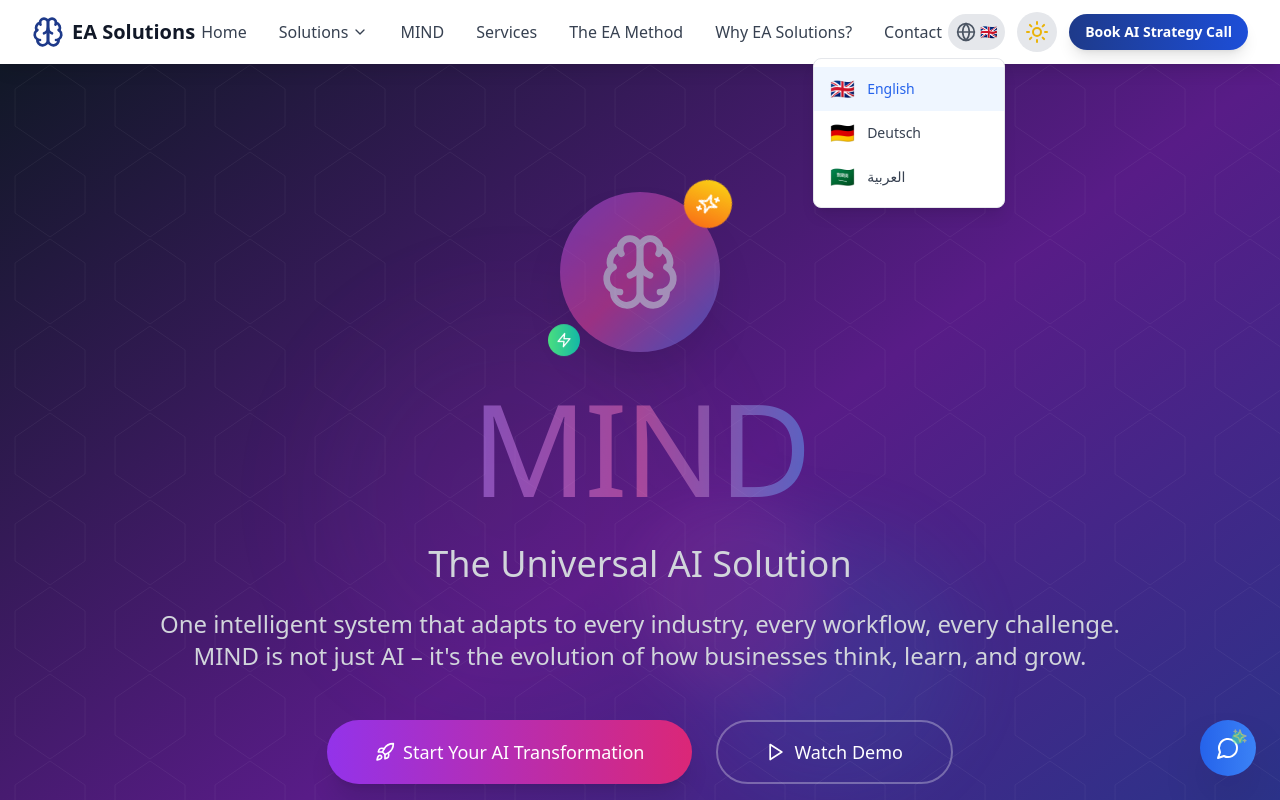
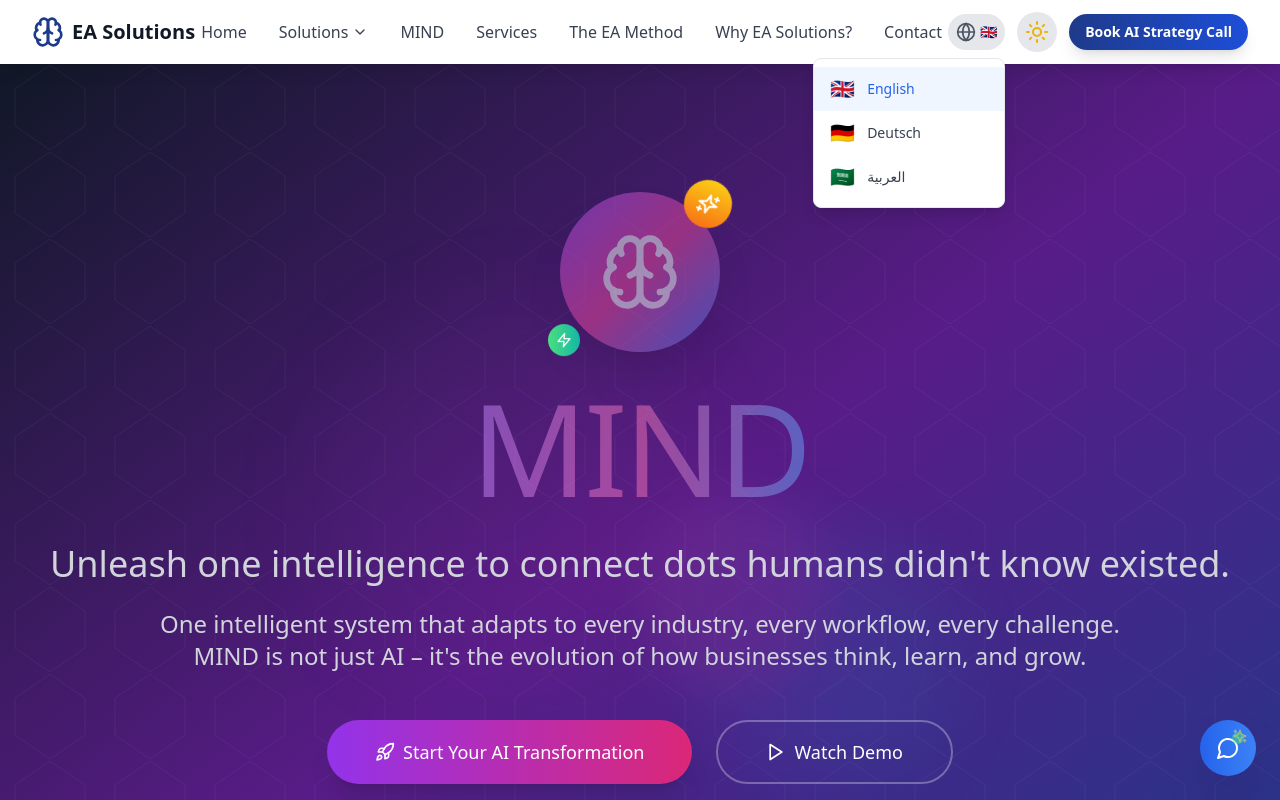
Before and after one commit to ElSalvatore-sys/EA, a React (Vite) app: page /mind in a window 1280 px wide. Shown: the top 800 px of the page. Built offline with nearby package versions, Linux system fonts and the light colour scheme.

Commit message:
Update MIND page hero text

```diff
--- a/src/pages/MindProduct.tsx
+++ b/src/pages/MindProduct.tsx
@@ -332,7 +332,7 @@ const MindProduct: React.FC = () => {
             </h1>
 
             <p className="text-3xl md:text-4xl mb-6 text-gray-300 dark:text-gray-400 font-light">
-              {translate('mind.title')}
+              Unleash one intelligence to connect dots humans didn't know existed.
             </p>
 
             <p className="text-xl md:text-2xl mb-12 text-gray-300 dark:text-gray-400 max-w-5xl mx-auto font-light leading-relaxed">
```
